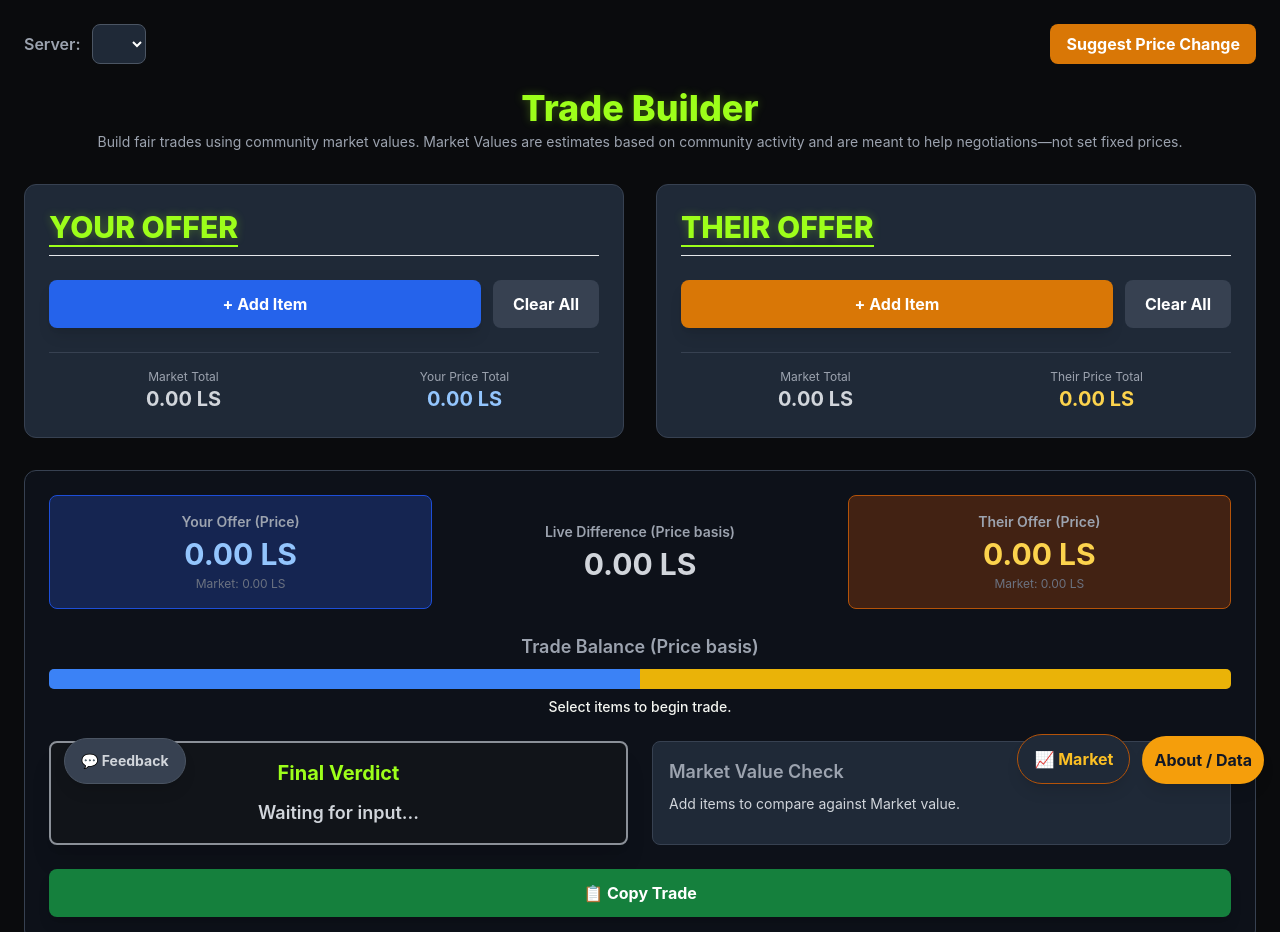
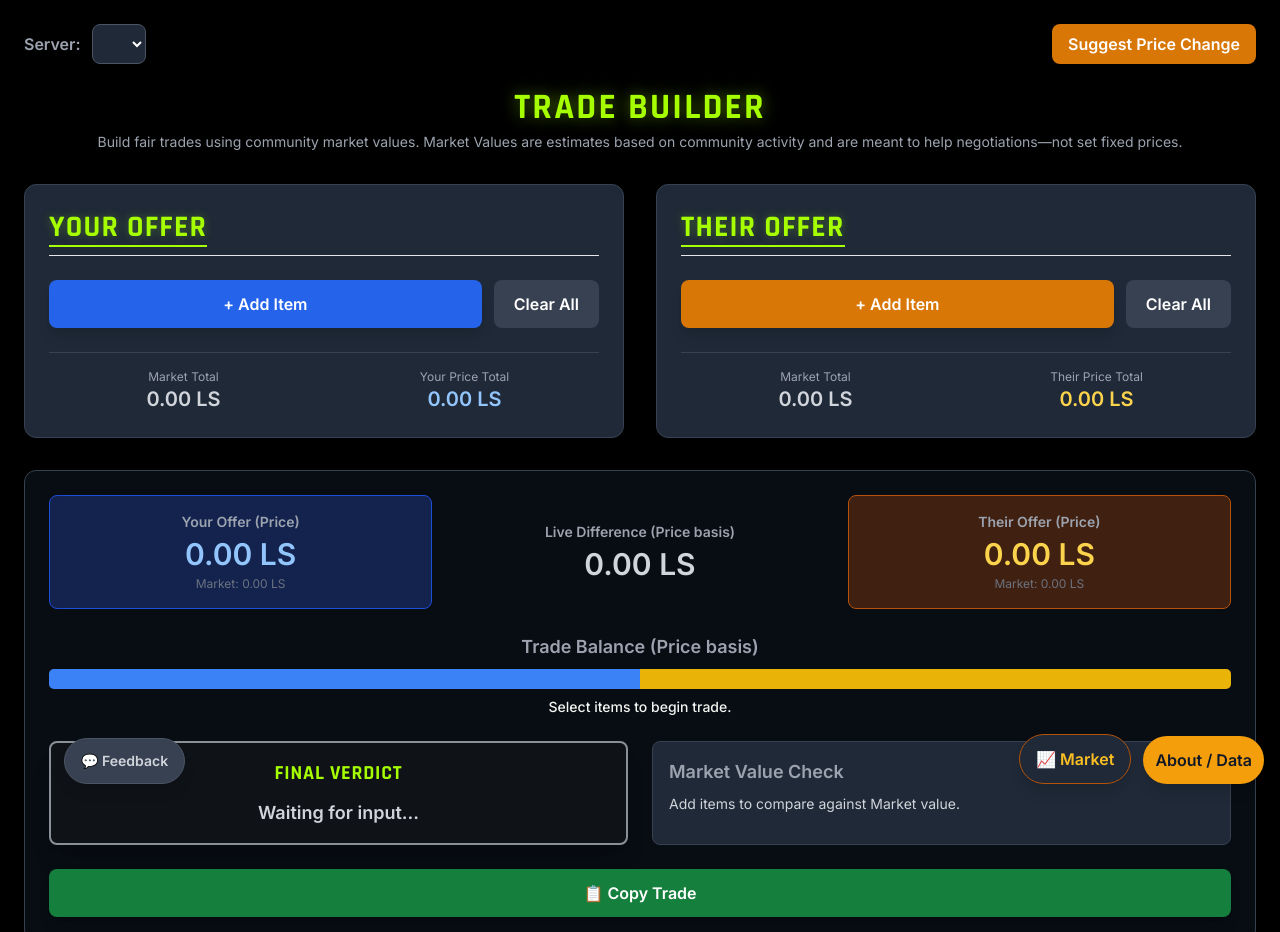
Before and after one commit to SolariusSensei/Frostborn-Midgard-pricelist-autumn-update-v1, a plain HTML site: page index.html in a window 1280 px wide. Shown: the top 932 px of the page. Drawn offline with nearby package versions, Linux system fonts and the light colour scheme; a script that the page names is missing.

Commit message:
Revise color scheme and heading styles in CSS
Updated color variables for a brighter and more saturated neon lime theme. Adjusted font imports and added styles for headings.

```diff
--- a/style.css
+++ b/style.css
@@ -1,9 +1,11 @@
 /* Nordic/Viking Theme Styles — "Re:Anime" dark/neon-lime pass */
+@import url('https://fonts.googleapis.com/css2?family=Rajdhani:wght@600;700&family=Inter:wght@400;500;600&display=swap');
+
 :root {
-    --color-primary: #6fb812;       /* was Deep Blue -> lime (used for scrollbar thumb) */
-    --color-secondary: #9dff1a;     /* was Gold/Bronze -> neon lime (headers, gold-text, accents) */
-    --color-background: #0a0b0d;    /* was Dark Slate -> near-black */
-    --color-card: #14161a;          /* was Dark Gray Card -> near-black panel */
+    --color-primary: #7fdb00;       /* was Deep Blue -> lime (used for scrollbar thumb) */
+    --color-secondary: #a6ff00;     /* was Gold/Bronze -> brighter, more saturated neon lime */
+    --color-background: #000000;   /* was Dark Slate -> true black, like Re:Anime */
+    --color-card: #101114;         /* was Dark Gray Card -> near-black panel */
     --color-text-light: #f3f5f0;
     --color-text-medium: #8b9098;
     --color-gear-green: #10b981;    /* kept: rarity/functional color, unrelated to theme accent */
@@ -17,6 +19,23 @@ body {
     background-color: var(--color-background);
     color: var(--color-text-light);
     min-height: 100vh;
+}
+
+/* Re:Anime-style display headings: bold, condensed, tight tracking, uppercase */
+h1.gold-text,
+h2.gold-text,
+#verdictBox h3 {
+    font-family: 'Rajdhani', 'Inter', sans-serif;
+    font-weight: 700;
+    text-transform: uppercase;
+    letter-spacing: 0.04em;
+}
+
+/* The big "Trade Builder" hero title gets extra weight + a punchier glow */
+h1.gold-text {
+    font-weight: 700;
+    letter-spacing: 0.06em;
+    text-shadow: 0 0 16px rgba(166, 255, 0, 0.45);
 }
 
 /* --- LAYOUT STYLES --- */
```
